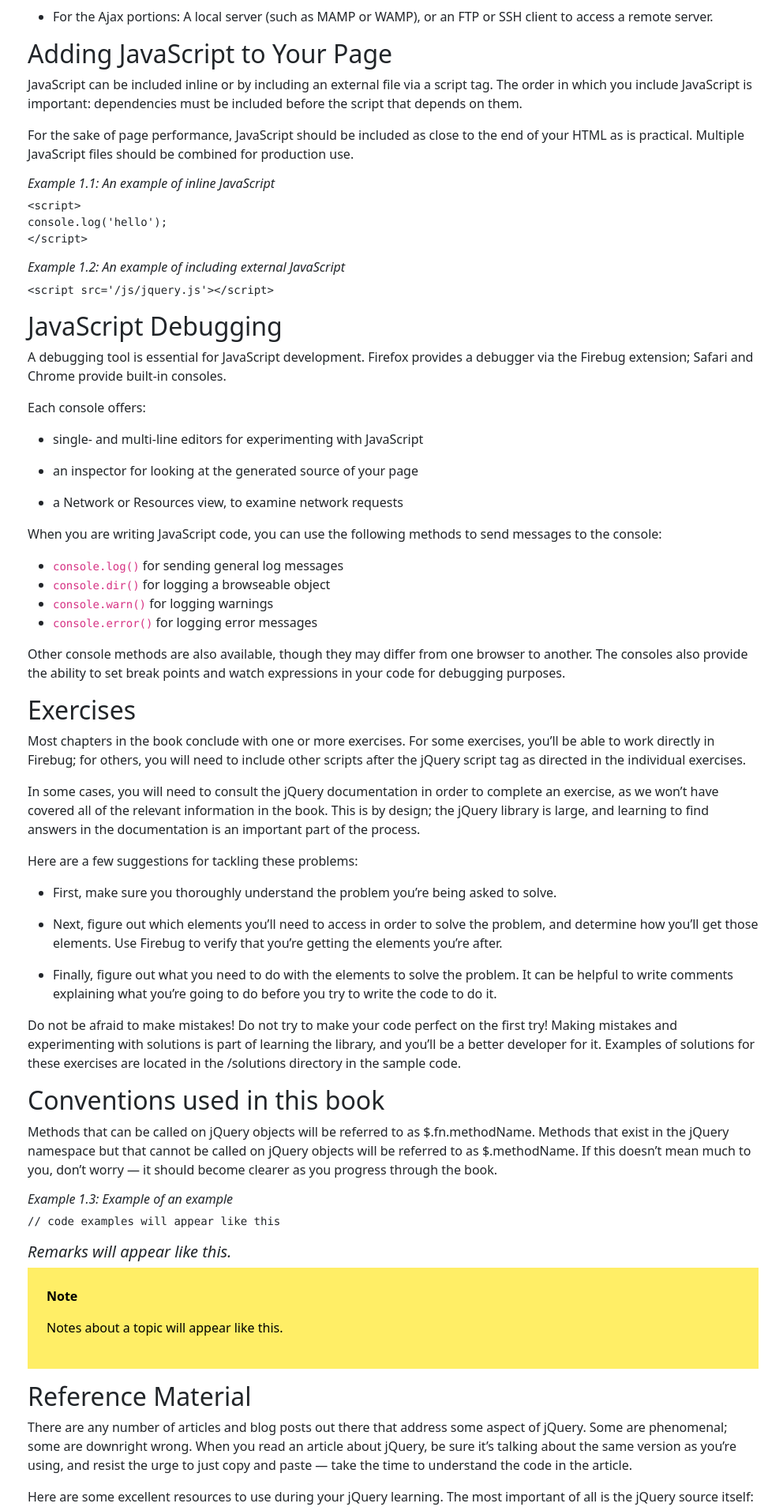
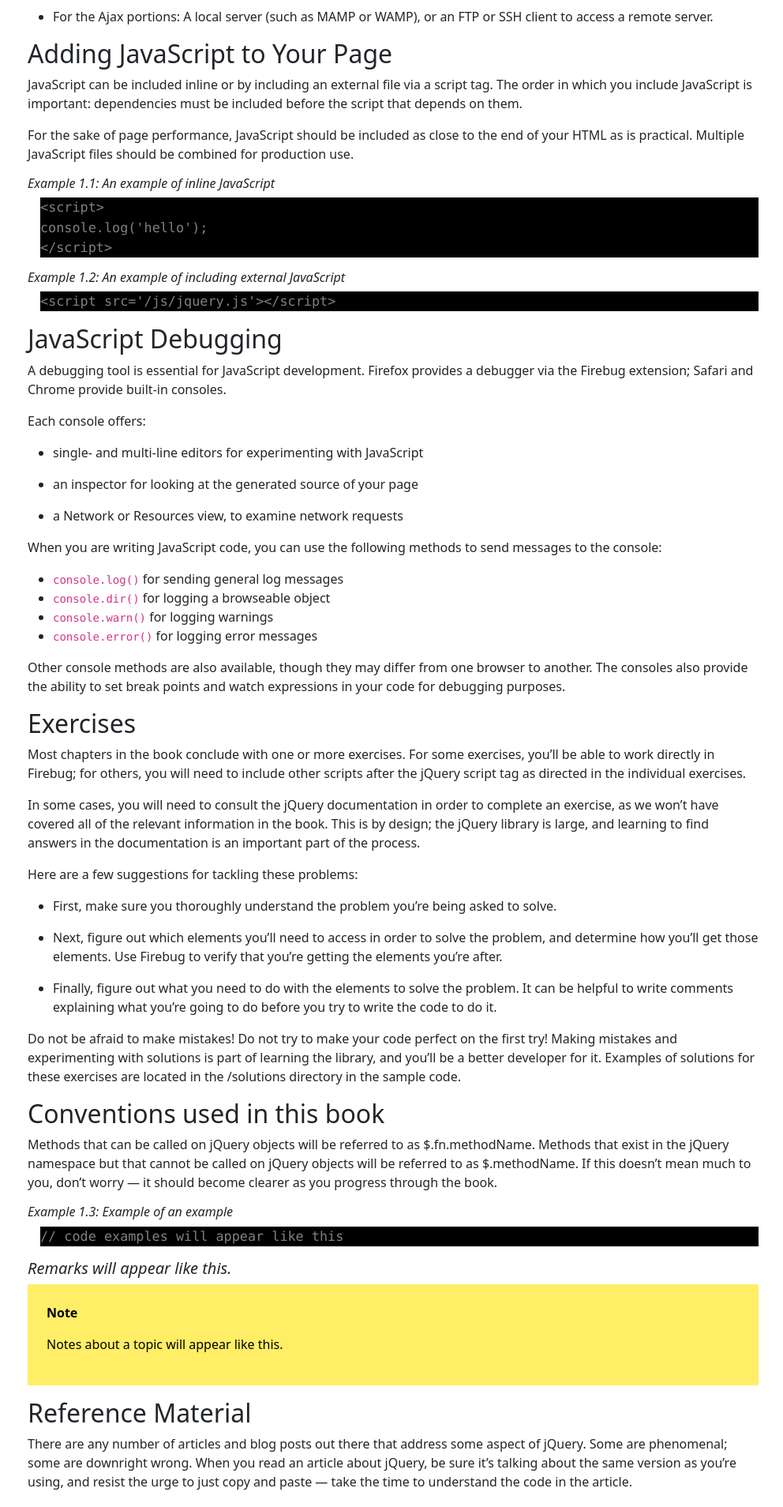
Before and after one commit to dan-carroll/jquery-fundamentals, a Jekyll site: the page built from legacy/ch01-welcome.md, in a window 1280 px wide. Shown: the part 810-2718 px from the top of the page at 79% size, without its empty margins (142-1134 px from the left). Built offline with Jekyll 4.4.1, drawn with Linux system fonts in a browser that asks for light colours.

Commit message:
Update main.css
Set code block styles.

```diff
--- a/assets/css/main.css
+++ b/assets/css/main.css
@@ -40,3 +40,10 @@ footer > p {
     color: black;
     padding: 1.5rem;
 }
+
+div.highlight {
+    background-color: black;
+    color: gray;
+    margin-left: 1rem;
+    font-size: larger;
+}
```
